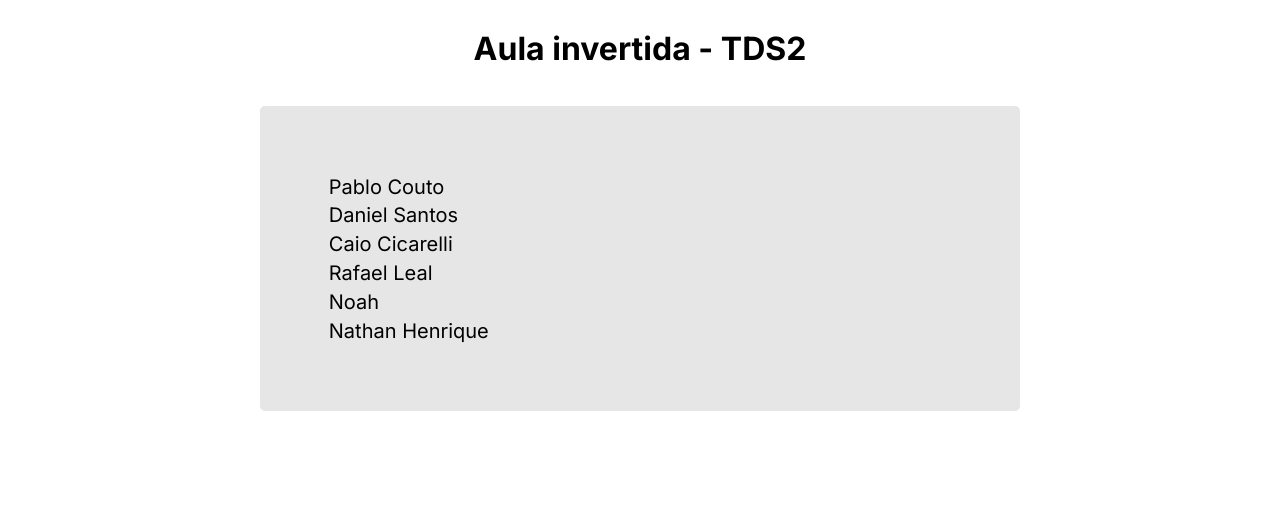
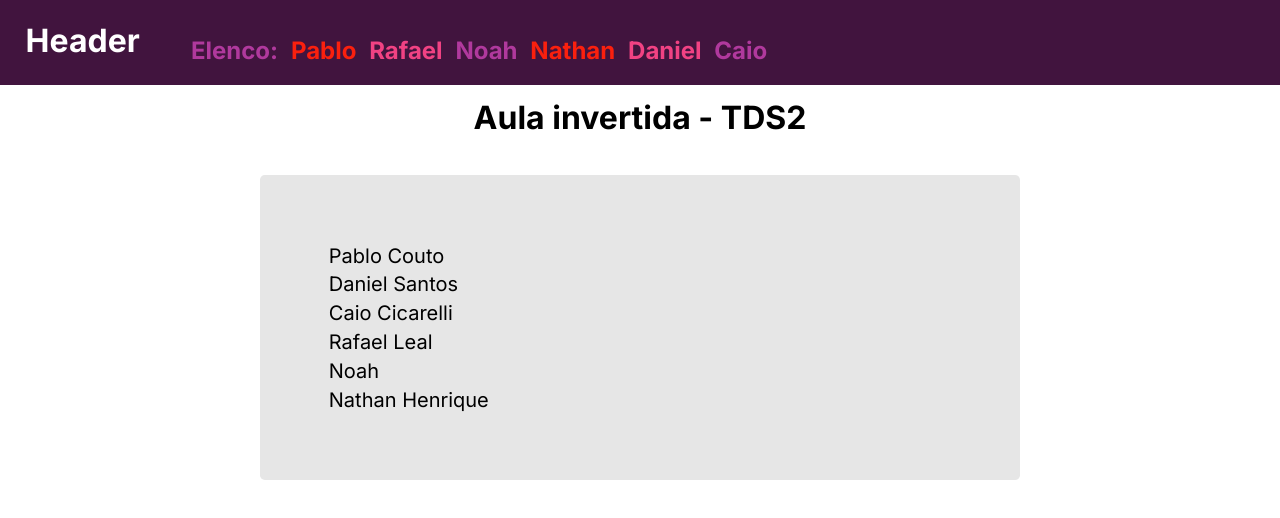
Before and after one commit to pablo-boop/aula-invertida, a Next.js app: page / in a window 1280 px wide. Shown: the top 518 px of the page. Built offline with nearby package versions, Linux system fonts and the light colour scheme.

Commit message:
feat: header done

```diff
--- a/app/components/header/Header.jsx
+++ b/app/components/header/Header.jsx
@@ -0,0 +1,16 @@
+import styles from "./header.module.css"
+const Header = () =>{
+    return(
+        <div className={styles.noah}>
+            <h1 className={styles.h1}>Header</h1>
+            <h2 className={styles.h2}>Elenco:</h2>
+            <h2 className={styles.pa}>Pablo</h2>
+            <h2 className={styles.ra}>Rafael</h2>
+            <h2 className={styles.no}>Noah</h2>
+            <h2 className={styles.na}>Nathan</h2>
+            <h2 className={styles.da}>Daniel</h2>
+            <h2 className={styles.ca}>Caio</h2>
+        </div>
+    )
+}
+export default Header
--- a/app/components/header/header.module.css
+++ b/app/components/header/header.module.css
@@ -0,0 +1,45 @@
+    .noah{
+        display: flex;
+        background-color: rgb(65, 20, 62);
+        margin: -8px;
+        padding: 0;
+        color: white;
+    }
+    .h1{
+        margin-left: 2vw;
+    }
+    .h2{
+        margin-left: 4vw;
+        margin-top: 4.5vh;
+        color: #b0399d;
+    }
+    .pa{
+        margin-left: 1vw;
+        margin-top: 4.5vh;
+        color: #fa200e;
+    }
+    .ra{
+        margin-left: 1vw;
+        margin-top: 4.5vh;
+        color: #f14283;
+    }
+    .no{
+        margin-left: 1vw;
+        margin-top: 4.5vh;
+        color: #b0399d;
+    }
+    .na{
+        margin-left: 1vw;
+        margin-top: 4.5vh;
+        color: #fa200e;
+    }
+    .da{
+        margin-left: 1vw;
+        margin-top: 4.5vh;
+        color:#f14283;
+    }
+    .ca{
+        margin-left: 1vw;
+        margin-top: 4.5vh;
+        color: #b0399d;
+    }
--- a/app/page.jsx
+++ b/app/page.jsx
@@ -1,9 +1,11 @@
 import Image from 'next/image'
 import styles from './page.module.css'
+import Header from './components/header/Header'
 
 export default function Home() {
   return (
     <main>
+      <Header/>
       <div className={styles.hero}>
         <h1>Aula invertida - TDS2</h1>
         <ul>
```
